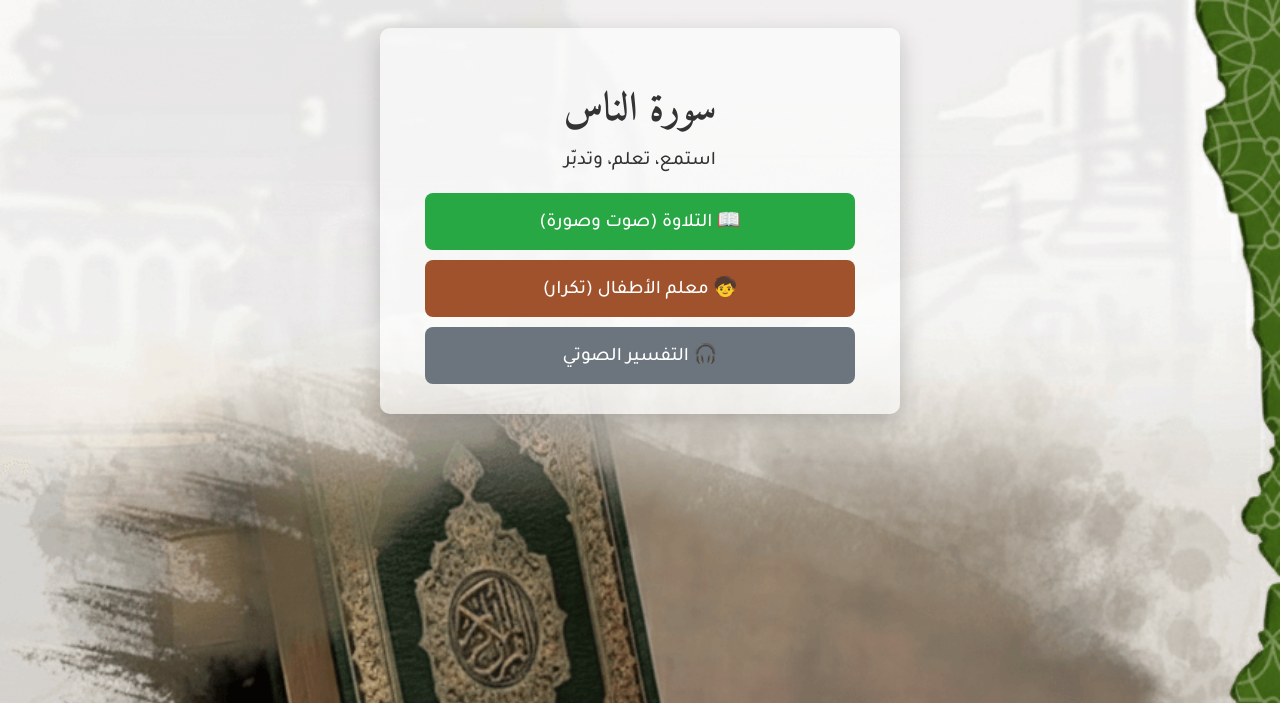
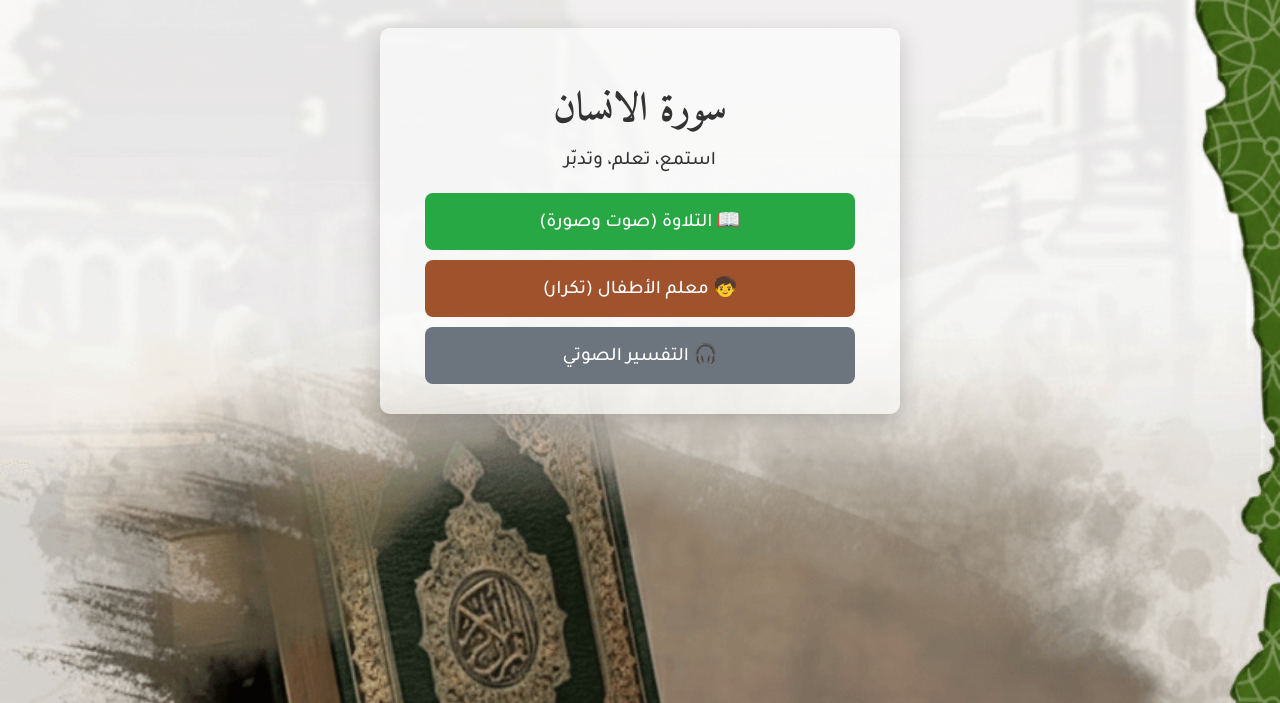
Before and after one commit to islamblanc69/smartbook, a plain HTML site: page insan.html in a window 1280 px wide. Shown: the top 703 px of the page. Drawn offline with Linux system fonts and the light colour scheme.

Commit message:
Update insan.html

```diff
--- a/insan.html
+++ b/insan.html
@@ -3,7 +3,7 @@
 <head>
     <meta charset="UTF-8">
     <meta name="viewport" content="width=device-width, initial-scale=1.0">
-    <title>سورة الناس</title>
+    <title>سورة الانسان</title>
 
     <link rel="preconnect" href="https://fonts.googleapis.com">
     <link rel="preconnect" href="https://fonts.gstatic.com" crossorigin>
@@ -84,7 +84,7 @@
 
     <div class="container">
 
-        <h1>سورة الناس</h1>
+        <h1>سورة الانسان</h1>
 
         <p>استمع، تعلم، وتدبّر</p>
 
```
